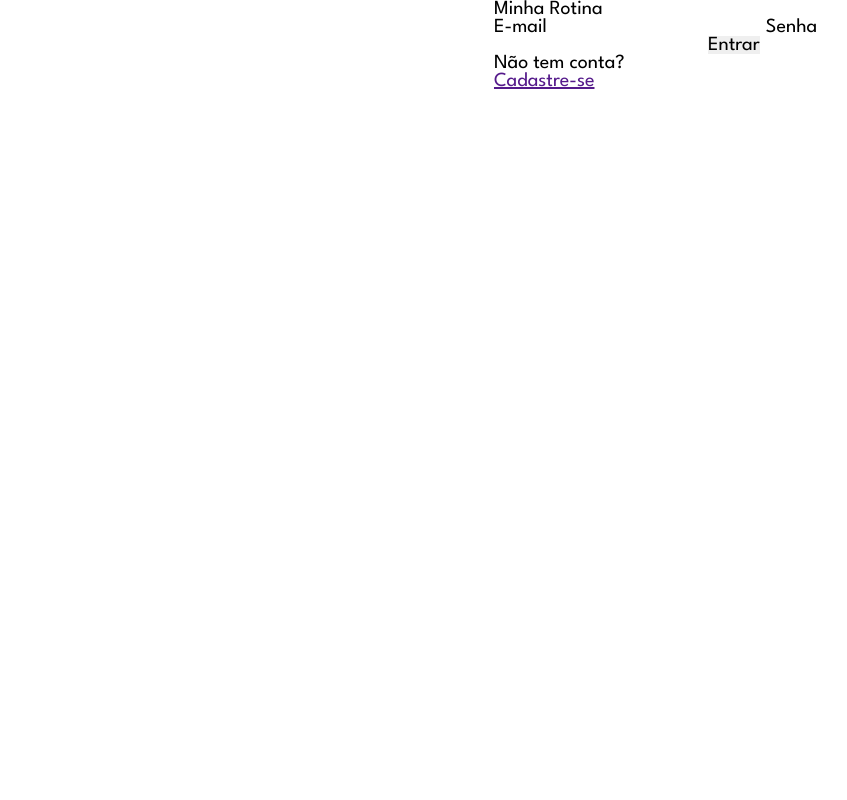
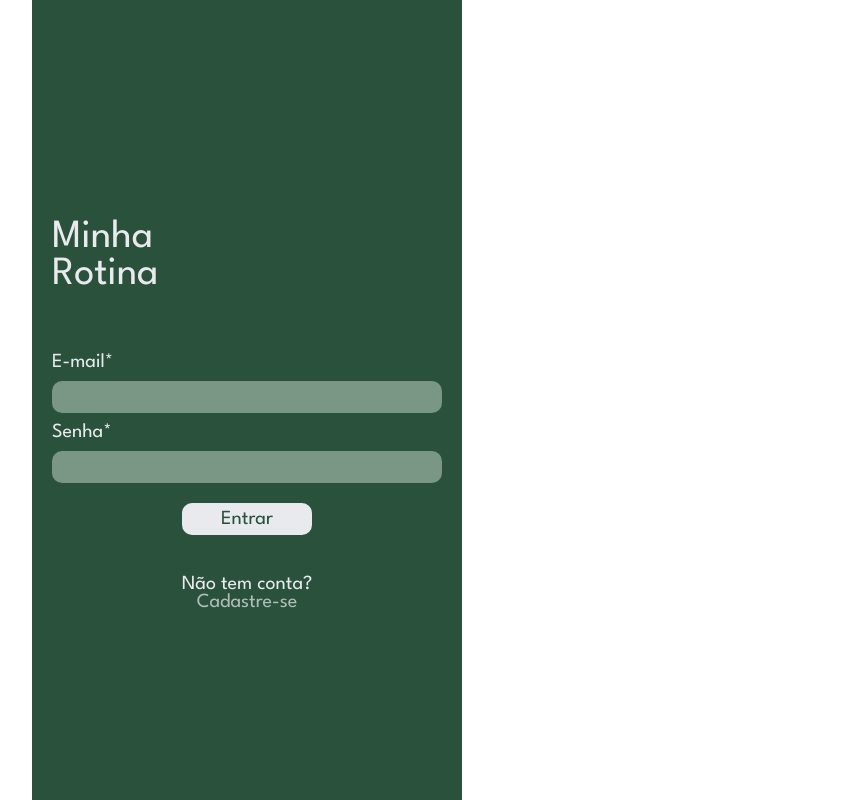
Before and after one commit to lanarayanne/MinhaRotina, a plain HTML site: page login.html in a window 1280 px wide. Shown: the whole page, without its empty margins (393-1240 px from the left). Drawn offline with Linux system fonts and the light colour scheme.

Commit message:
Página de Cadastro

```diff
--- /dev/null
+++ b/assets/css/cadastro.css
@@ -0,0 +1,46 @@
+main {
+    background-color: var(--verdeAgua);
+    justify-content: top;
+    color: var(--verdeEsmeralda);
+    display: flex;
+    flex-direction: column;
+}
+
+form{
+    display: flex;
+    flex-direction: column;
+    margin: 2rem;
+}
+
+h1{
+    font-size: 3rem;
+    margin: 4rem 2rem 2rem 2rem;
+}
+
+#foto{
+    display: flex;
+    justify-content: center;
+    text-align: center;
+    margin: 0rem 2rem 0rem 2rem;
+}
+
+#foto span{
+    color: var(--verdeAgua);
+    height: 14rem;
+    width: 14rem;
+    border-radius: 100%;
+    background-color: var(--branco);
+    opacity: 50%;
+    align-content: center;
+    font-size: 4rem;
+}
+
+.box{
+    opacity: 50%;
+}
+
+.button{
+    background-color: #355834;
+    color: var(--claro);
+    align-self: center;
+}
--- /dev/null
+++ b/assets/css/login.css
@@ -0,0 +1,40 @@
+main {
+    background-color: var(--verdeEsmeralda);
+    justify-content: center;
+}
+
+h1{
+    font-size: 4rem;
+    width: 12rem;;
+}
+
+label, p, a, h1{
+    color: var(--claro);
+}
+
+h1, form{
+    margin: 3rem 2rem 3rem 2rem;
+    display: flex;
+    flex-direction: column;
+}
+
+.box{
+    background-color: #C3D5C8;
+    opacity: 52%;
+}
+
+.button{
+    background-color: var(--claro);
+    color: var(--verdeEsmeralda);
+    align-self: center;
+}
+
+#cadastro{
+    align-self: center;
+    text-align: center;
+}
+
+a{
+    text-decoration: none;
+    opacity: 70%;
+}
--- a/assets/css/styles.css
+++ b/assets/css/styles.css
@@ -1,5 +1,6 @@
 html{
     font-size: 10px;
+    height: 100%;
 }
 
 *{
@@ -32,14 +33,33 @@ html{
 }
 
 body {
-
     display: grid;
     grid-template-columns: 1fr 1fr 1fr;
-    grid-template-areas: "nada" "conteudo" "nada";
+    height: 100%;
+
+}
+
+h1{
+    font-size: 3rem;
+    margin: 4rem 2rem 3rem 2rem;
 }
 
 main {
-    width: 393px;
-    grid-area: conteudo;
+    width: 430px;
+    display: flex;
+    flex-direction: column;
+}
 
+.box{
+    border-radius: 1rem;
+    height: 3.2rem;
+    margin: 1rem 0rem 1rem 0rem;
+    padding: 0rem 1rem 0rem 1rem ;
 }
+
+.button{
+    border-radius: 1rem;
+    height: 3.2rem;
+    width: 13rem;
+    margin: 1rem 0rem 1rem 0rem;
+}
--- a/index.html
+++ b/login.html
@@ -8,10 +8,10 @@
     <!-- estilos -->
 
     <link rel="stylesheet" type="text/css" href="assets\css\styles.css" />
-    <link rel="stylesheet" type="text/css" href="assets\css\main.css" />
+    <link rel="stylesheet" type="text/css" href="assets\css\login.css" />
     <link
       rel="shortcut icon"
-      href="assets\images\logo\LogoTads.svg"
+      href=""
       type="image/x-icon"
     />
 
@@ -32,18 +32,22 @@
 
 </head>
 <body>
+  <div></div>
     <main>
         <h1>Minha Rotina</h1>
         <form action="">
-            <label for="email">E-mail</label>
-            <input type="email" name="email" id="email">
-            <label for="senha">Senha</label>
-            <input type="password" name="senha" id="senha">
-            <input type="submit" value="Entrar" id="entrar">
+            <label for="email">E-mail*</label>
+            <input type="email" name="email" id="email" class="box">
+            <label for="senha">Senha*</label>
+            <input type="password" name="senha" id="senha" class="box">
+            <input type="submit" value="Entrar" id="entrar" class="button">
         </form>
+        <div id="cadastro">
         <p>Não tem conta?</p>
-        <a href="">Cadastre-se</a>
+        <a href="cadastro.html">Cadastre-se</a>
+      </div>
     </main>
+    <div></div>
 </body>
 
 </html>
```
Also changed, not shown: cadastro.html (added, +62 -0 lines), main.html (added, +65 -0 lines).
